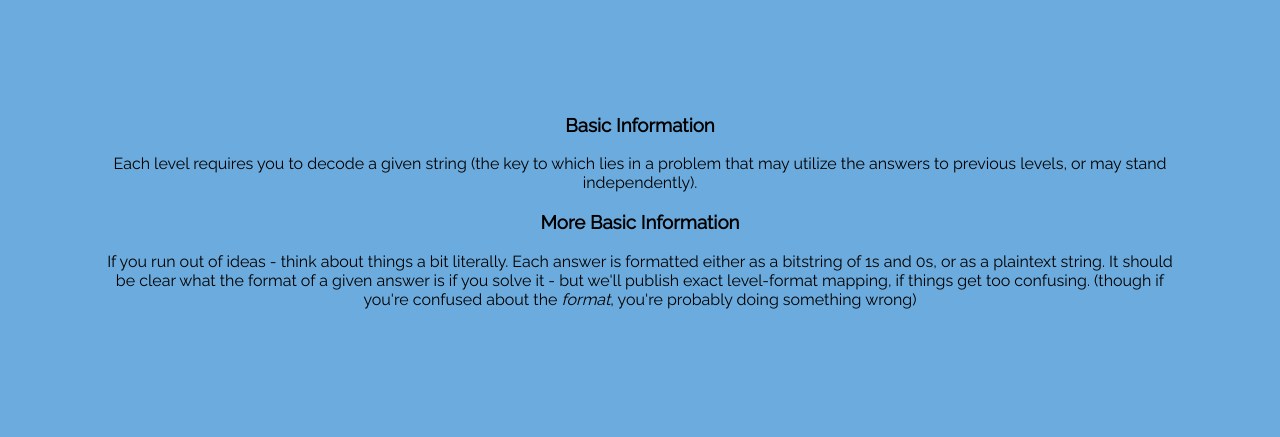
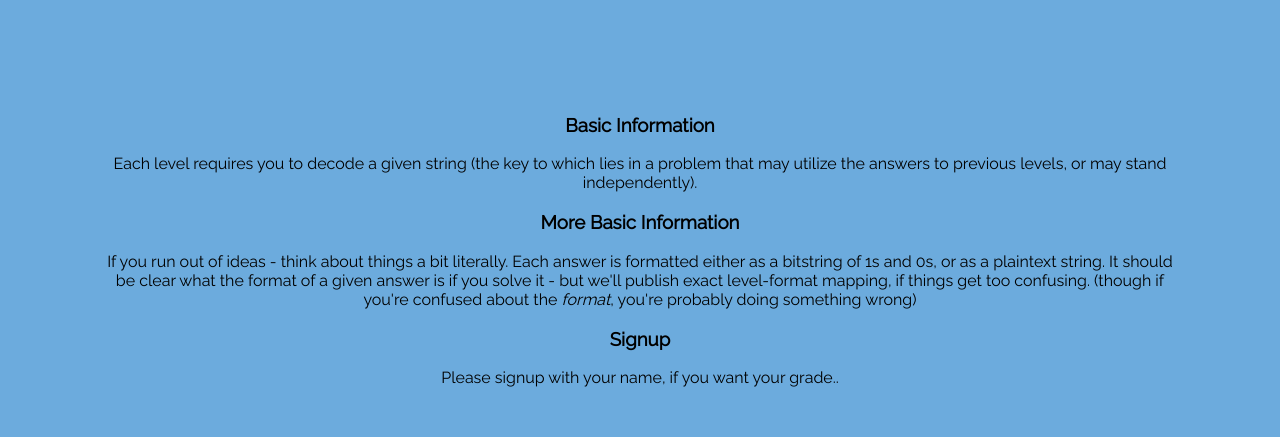
Before and after one commit to barun511/cryptic-hunt-personal, a Django app: page /rules/ in a window 1280 px wide. Shown: the part 37-474 px from the top of the page. Run offline with Django 3.2, Linux system fonts and the light colour scheme.

Commit message:
Changes some messages

```diff
--- a/hunt/templates/finished.html
+++ b/hunt/templates/finished.html
@@ -1,4 +1,4 @@
 {% extends 'base.html' %}
 {% block 'content' %}
-Congratulations! You've finished History Dooby Doo!
+You're nOthing bUt a pack of cards, Really. gO find some other useless Csp stuff to talK about.
 {% endblock %}
--- a/hunt/templates/rules.html
+++ b/hunt/templates/rules.html
@@ -8,4 +8,8 @@
     <h3> More Basic Information </h3>
     If you run out of ideas - think about things a bit literally. Each answer is formatted either as a bitstring of 1s and 0s, or as a plaintext string. It should be clear what the format of a given answer is if you solve it - but we'll publish exact level-format mapping, if things get too confusing. (though if you're confused about the <i>format</i>, you're probably doing something wrong)
 </p>
+<p>
+    <h3> Signup </h3>
+    Please signup with your name, if you want your grade..
+</p>
 {% endblock %}
```
Also changed, not shown: cryptic/settings.py (line endings or trailing spaces).
